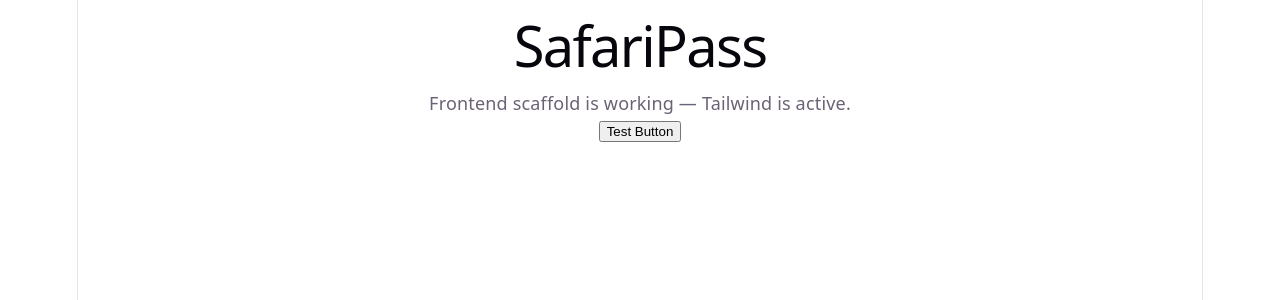
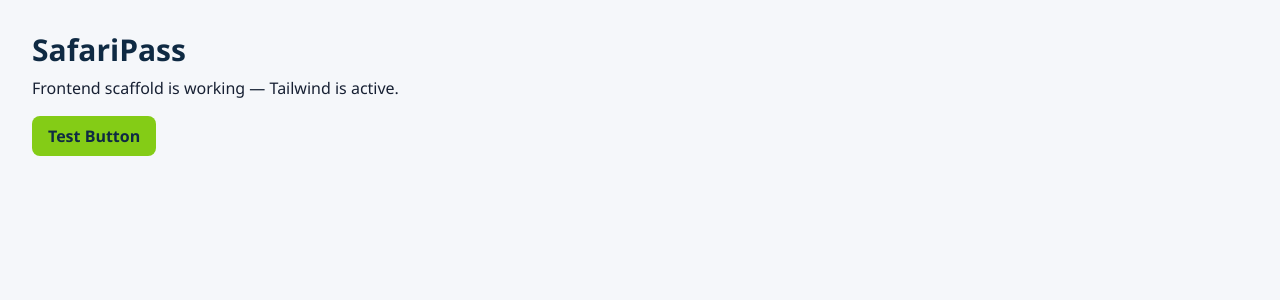
Before and after one commit to AbbieJonnes/SafariPass, a React app in the folder frontend/: page / in a window 1280 px wide. Shown: the top 300 px of the page. Built offline with nearby package versions, Linux system fonts and the light colour scheme; the HTML template or start-up script is replaced by a standard one.

Commit message:
feat: update CSS variables and simplify theme structure for improved styling

```diff
--- a/frontend/src/index.css
+++ b/frontend/src/index.css
@@ -1,111 +1,14 @@
-:root {
-  --text: #6b6375;
-  --text-h: #08060d;
-  --bg: #fff;
-  --border: #e5e4e7;
-  --code-bg: #f4f3ec;
-  --accent: #aa3bff;
-  --accent-bg: rgba(170, 59, 255, 0.1);
-  --accent-border: rgba(170, 59, 255, 0.5);
-  --social-bg: rgba(244, 243, 236, 0.5);
-  --shadow:
-    rgba(0, 0, 0, 0.1) 0 10px 15px -3px, rgba(0, 0, 0, 0.05) 0 4px 6px -2px;
+@import "tailwindcss";
 
-  --sans: system-ui, 'Segoe UI', Roboto, sans-serif;
-  --heading: system-ui, 'Segoe UI', Roboto, sans-serif;
-  --mono: ui-monospace, Consolas, monospace;
-
-  font: 18px/145% var(--sans);
-  letter-spacing: 0.18px;
-  color-scheme: light dark;
-  color: var(--text);
-  background: var(--bg);
-  font-synthesis: none;
-  text-rendering: optimizeLegibility;
-  -webkit-font-smoothing: antialiased;
-  -moz-osx-font-smoothing: grayscale;
-
-  @media (max-width: 1024px) {
-    font-size: 16px;
-  }
-}
-
-@media (prefers-color-scheme: dark) {
-  :root {
-    --text: #9ca3af;
-    --text-h: #f3f4f6;
-    --bg: #16171d;
-    --border: #2e303a;
-    --code-bg: #1f2028;
-    --accent: #c084fc;
-    --accent-bg: rgba(192, 132, 252, 0.15);
-    --accent-border: rgba(192, 132, 252, 0.5);
-    --social-bg: rgba(47, 48, 58, 0.5);
-    --shadow:
-      rgba(0, 0, 0, 0.4) 0 10px 15px -3px, rgba(0, 0, 0, 0.25) 0 4px 6px -2px;
-  }
-
-  #social .button-icon {
-    filter: invert(1) brightness(2);
-  }
+@theme {
+  --color-primary: #0F2A43;
+  --color-secondary: #0F766E;
+  --color-accent: #84CC16;
+  --color-background: #F5F7FA;
+  --color-card: #FFFFFF;
+  --color-textdark: #172033;
 }
 
 body {
-  margin: 0;
+  font-family: 'Segoe UI', Arial, sans-serif;
 }
-
-#root {
-  width: 1126px;
-  max-width: 100%;
-  margin: 0 auto;
-  text-align: center;
-  border-inline: 1px solid var(--border);
-  min-height: 100svh;
-  display: flex;
-  flex-direction: column;
-  box-sizing: border-box;
-}
-
-h1,
-h2 {
-  font-family: var(--heading);
-  font-weight: 500;
-  color: var(--text-h);
-}
-
-h1 {
-  font-size: 56px;
-  letter-spacing: -1.68px;
-  margin: 32px 0;
-  @media (max-width: 1024px) {
-    font-size: 36px;
-    margin: 20px 0;
-  }
-}
-h2 {
-  font-size: 24px;
-  line-height: 118%;
-  letter-spacing: -0.24px;
-  margin: 0 0 8px;
-  @media (max-width: 1024px) {
-    font-size: 20px;
-  }
-}
-p {
-  margin: 0;
-}
-
-code,
-.counter {
-  font-family: var(--mono);
-  display: inline-flex;
-  border-radius: 4px;
-  color: var(--text-h);
-}
-
-code {
-  font-size: 15px;
-  line-height: 135%;
-  padding: 4px 8px;
-  background: var(--code-bg);
-}
```
